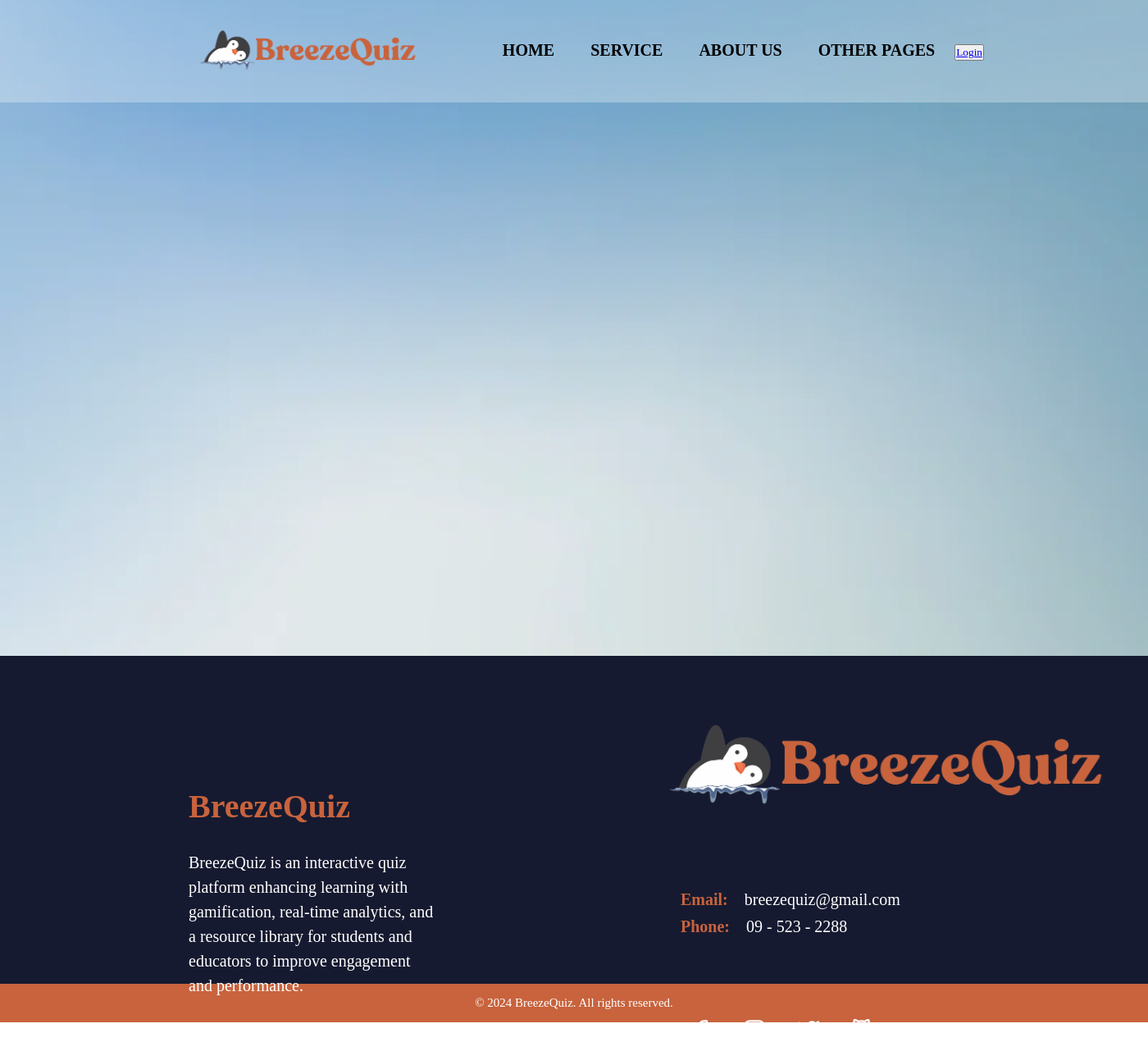
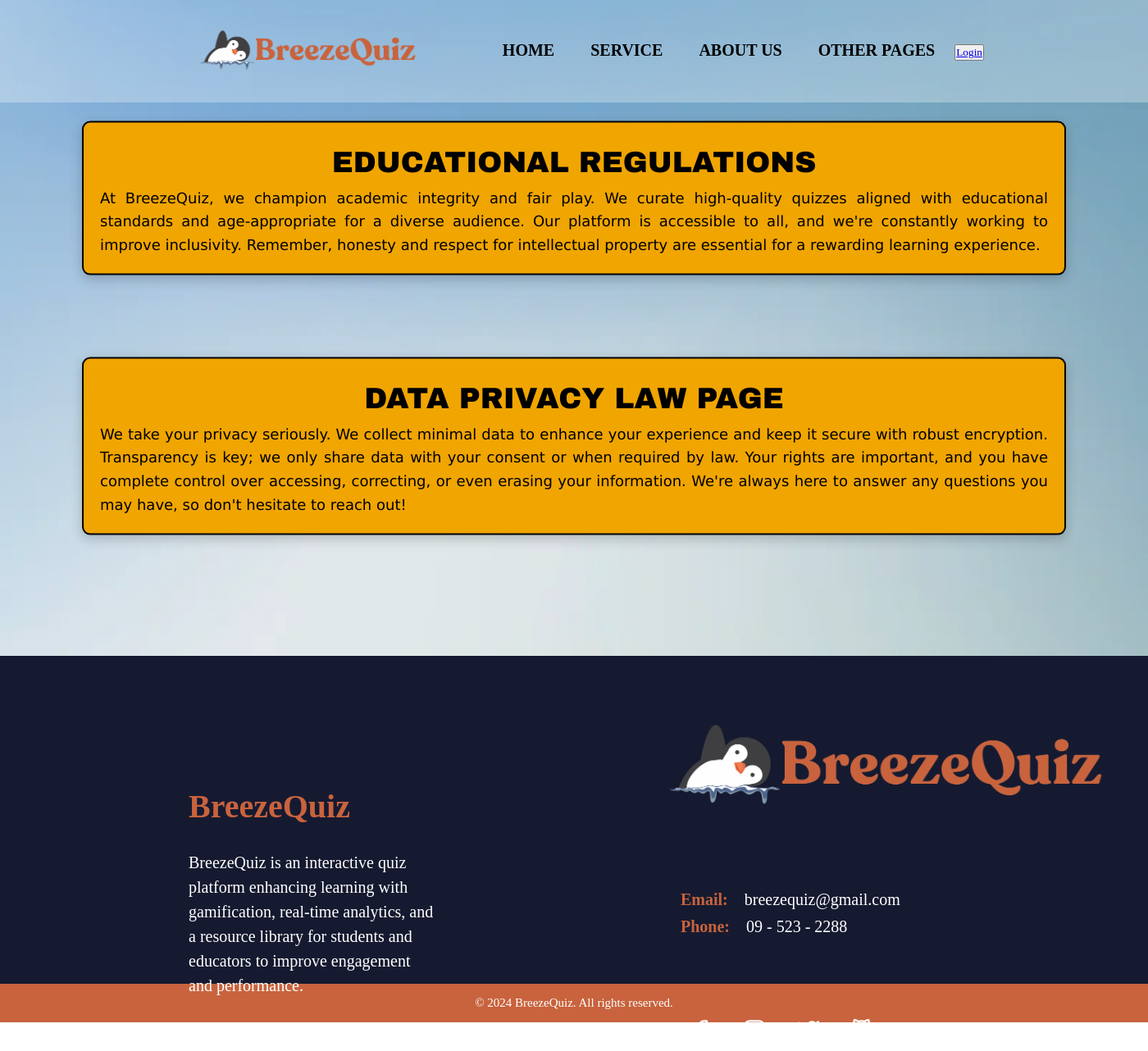
Before and after one commit to JackyKhoo0616/WEB_Assignment, a PHP site: page /html/adminDataPrivacy.html in a window 1400 px wide; the page is wider, and only the part inside the window is pictured. Shown: that part at 82% size. Run offline with PHP 8.4, Linux system fonts and the light colour scheme.

Commit message:
design data privacy page

```diff
--- a/css/adminDataPrivacy.css
+++ b/css/adminDataPrivacy.css
@@ -13,6 +13,38 @@
 	background-size: cover;
 	background-position: center;
 }
+
+.content {
+	width: 100%;
+	position: absolute;
+	top: 50%;
+	transform: translateY(-50%);
+	color: #000;
+}
+
+.edu, .dataP {
+    background-color: #f0a500; /* Change this to a lighter color */
+    border: 2px solid #000;
+    padding: 20px;
+    box-sizing: border-box;
+    border-radius: 10px;
+    box-shadow: 0px 5px 15px rgba(0, 0, 0, 0.2); /* Increase the blur radius and spread of the shadow */
+    text-align: center;
+    font-size: 18px;
+    line-height: 1.6;
+    margin: 100px;
+
+}
+
+.edu h1, .dataP h1 {
+	font-family: 'Arial Black', Gadget, sans-serif;
+}
+
+.edu p, .dataP p {
+	font-family: 'Verdana', Geneva, sans-serif;
+	text-align: justify;
+}
+
 
 .copyright {
 	text-align: center;
--- a/html/adminDashboard.html
+++ b/html/adminDashboard.html
@@ -114,14 +114,14 @@
 
 			<div class="OtherPages">
 
-				<a href="#">
+				<a href="adminDataPrivacy.html">
 					<button class="EducationalRegulation">
 						<img src="../picture/Regulation_2-removebg.png" />
 						<h3>Educational <br> Regulation</h3>
 					</button>
 				</a>
 
-				<a href="#">
+				<a href="adminDataPrivacy.html">
 					<button class="EducationalRegulation">
 						<img src="../picture/Laws-removebg.png" />
 						<h3>Data <br> Privacy Law</h3>
--- a/html/adminDataPrivacy.html
+++ b/html/adminDataPrivacy.html
@@ -45,11 +45,21 @@
 					</ul>
 				</div>
 			</div>
-
 		</header>
 
 		<main>
+			<DIV class="content">
+				<div class="edu">
+					<h1>EDUCATIONAL REGULATIONS</h1>
+					<P>At BreezeQuiz, we champion academic integrity and fair play. We curate high-quality quizzes aligned with educational standards and age-appropriate for a diverse audience. Our platform is accessible to all, and we're constantly working to improve inclusivity. Remember, honesty and respect for intellectual property are essential for a rewarding learning experience.</P>
+				</div>
 
+				<div class="dataP">
+					<H1>DATA PRIVACY LAW PAGE</H1>
+					<P>We take your privacy seriously. We collect minimal data to enhance your experience and keep it secure with robust encryption. Transparency is key; we only share data with your consent or when required by law. Your rights are important, and you have complete control over accessing, correcting, or even erasing your information. We're always here to answer any questions you may have, so don't hesitate to reach out!</P>
+				</div>
+
+			</DIV>
 		</main>
 
 		<footer>
```
